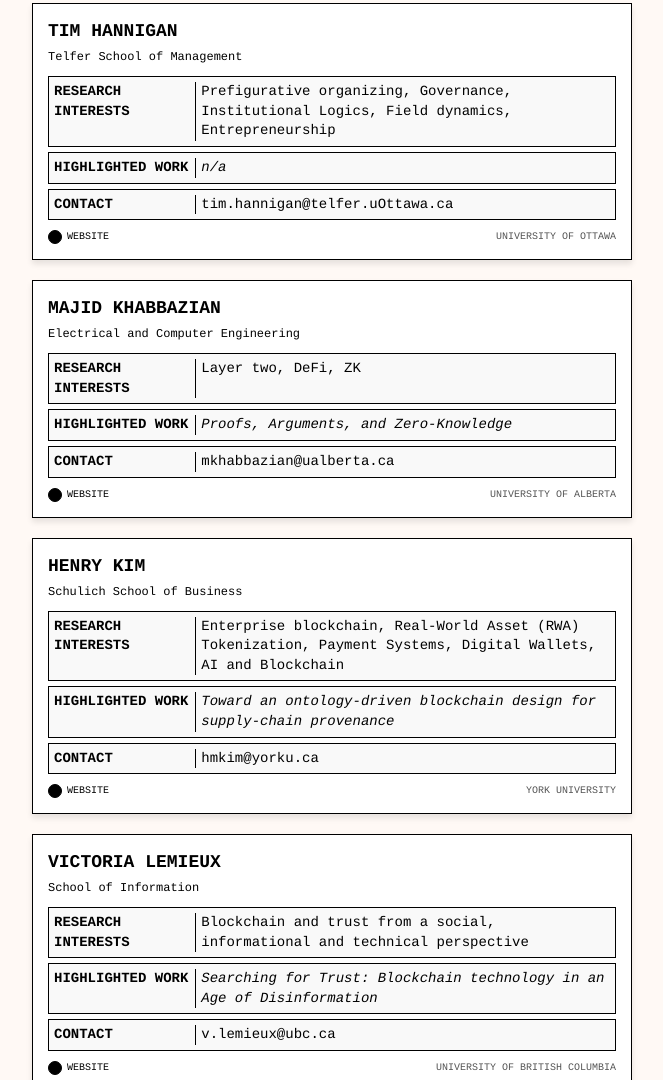
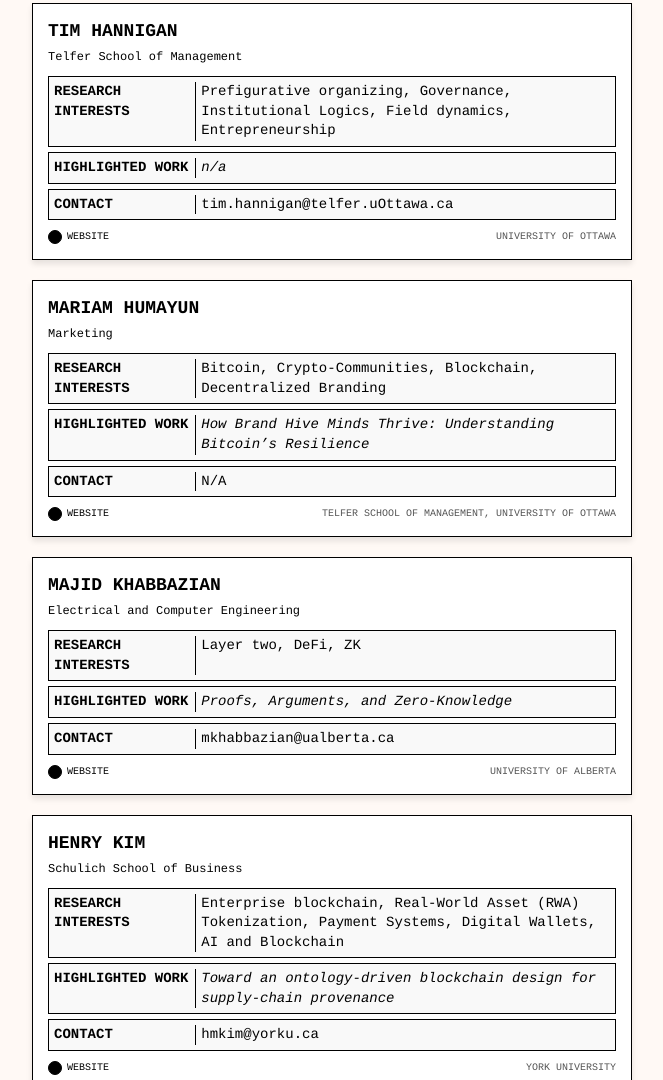
Before and after one commit to aw3ca/aw3ca.github.io, a plain HTML site: page index.html in a window 1280 px wide. Shown: the part 2271-3351 px from the top of the page, without its empty margins (308-971 px from the left). Drawn offline with Linux system fonts and the light colour scheme.

Commit message:
+ Mariam

```diff
--- a/index.html
+++ b/index.html
@@ -253,6 +253,34 @@
             Website
         </a>
         <div>University of Ottawa</div>
+    </div>
+</div>
+
+
+
+<div class="label">
+    <div class="title">Mariam Humayun</div>
+    <div class="subtitle">Marketing</div>
+
+    <div class="box">
+        <div class="box-title">Research Interests</div>
+        <div class="box-content">Bitcoin, Crypto-Communities, Blockchain, Decentralized Branding</div>
+    </div>
+    <div class="box">
+        <div class="box-title">Highlighted Work</div>
+        <div class="box-content"><a href="https://cryptoeconomicsystems.pubpub.org/pub/humayun-bitcoin-brand-resilience/release/2" target="_blank" class="unstyled-link"><em>How Brand Hive Minds Thrive: Understanding Bitcoin’s Resilience</em></a></div>
+    </div>
+    <div class="box">
+        <div class="box-title">Contact</div>
+        <div class="box-content"><a href="mailto:N/A" class="unstyled-link">N/A</a></div>
+    </div>
+
+    <div class="footer">
+        <a class="website-link" href="https://telfer.uottawa.ca/en/directory/mariam-humayun/" target="_blank">
+            <div class="website-icon"></div>
+            Website
+        </a>
+        <div>Telfer School of Management, University of Ottawa</div>
     </div>
 </div>
 
--- a/professors.csv
+++ b/professors.csv
@@ -28,3 +28,4 @@ Yunjung Pak,"Strategy, Entrepreneurship and Management",University of Alberta,"B
 Tim Hannigan,Telfer School of Management,University of Ottawa,"Prefigurative organizing, Governance, Institutional Logics, Field dynamics, Entrepreneurship",n/a,n/a,tim.hannigan@telfer.uOttawa.ca,https://telfer.uottawa.ca/en/directory/tim-hannigan/,Hannigan,
 Abdelhakim Senhaji Hafid,Computer science and Operational Research (DIRO),University of Montreal,"Scalability, DID,  Dapps, post-quantum blockchain",Blockchain Scalability,https://ieeexplore.ieee.org/stamp/stamp.jsp?tp=&arnumber=9133427,N/A,https://www.iro.umontreal.ca/~ahafid/,Senhaji,
 Florian Martin-Bariteau,"Faculty of Law / Centre for Law, Technology and Society",University of Ottawa,Policy,"Council of Europe Report on The Impact of Blockchains on Human Rights, Democracy and the Rule of Law",https://papers.ssrn.com/sol3/papers.cfm?abstract_id=4170324,info@blckchn.ca,blckchn.ca,Martin-Bariteau,
+Mariam Humayun,Marketing,"Telfer School of Management, University of Ottawa","Bitcoin, Crypto-Communities, Blockchain, Decentralized Branding",How Brand Hive Minds Thrive: Understanding Bitcoin’s Resilience,https://cryptoeconomicsystems.pubpub.org/pub/humayun-bitcoin-brand-resilience/release/2,N/A,https://telfer.uottawa.ca/en/directory/mariam-humayun/,Humayun,
```
